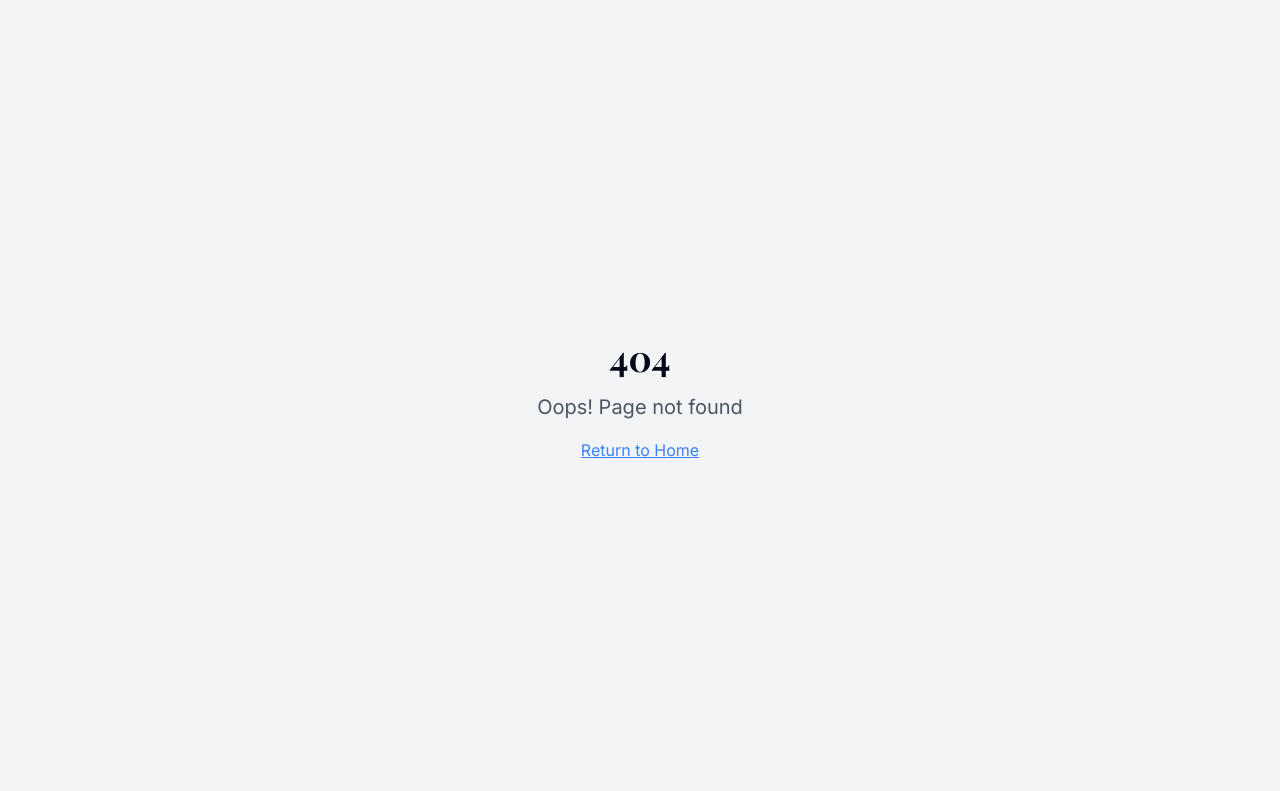
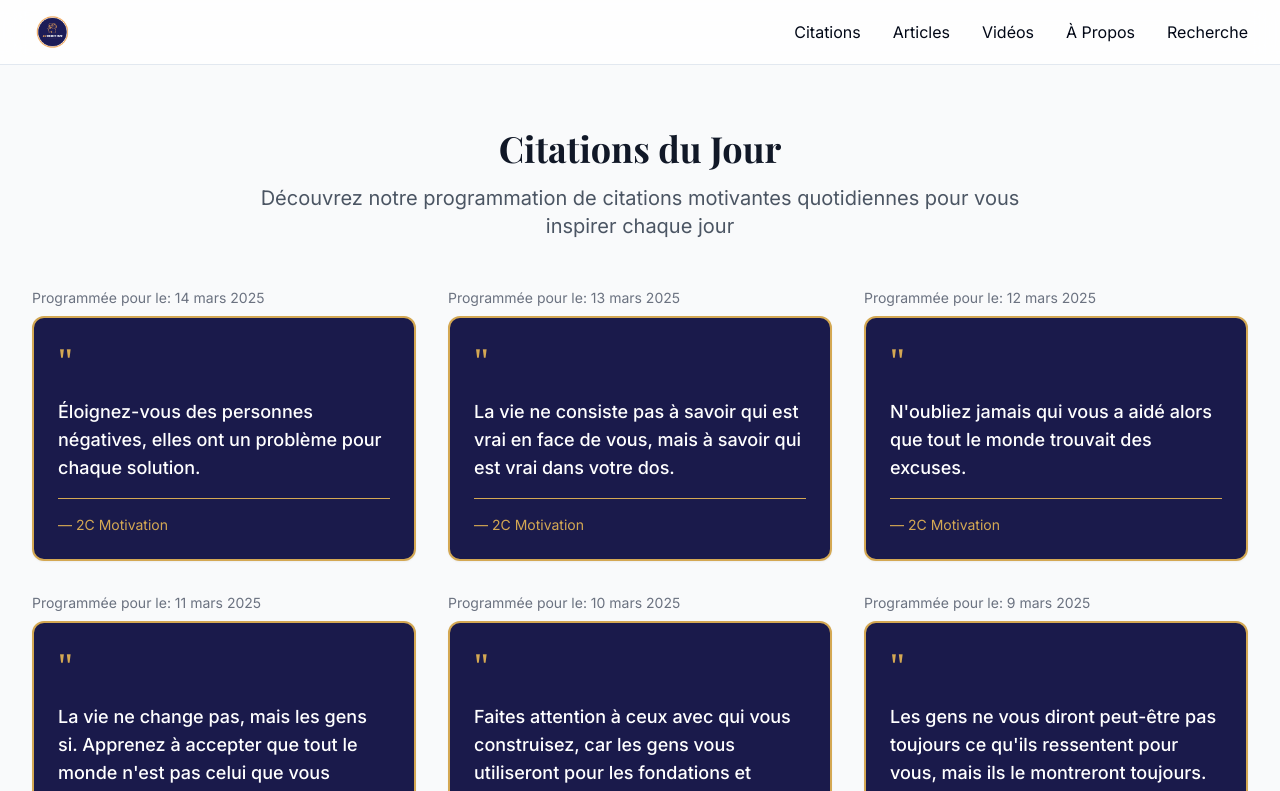
Before and after one commit to Daruine/2cmotivation, a React (Vite) app: page /citations-du-jour in a window 1280 px wide. Before the commit this address had no page. Shown: the top 791 px of the page. Built offline with nearby package versions, Linux system fonts and the light colour scheme.

Commit message:
Add daily quote publication
Adds a subcategory for daily quotes and schedules a daily quote publication on the homepage.

```diff
--- a/src/App.tsx
+++ b/src/App.tsx
@@ -1,3 +1,4 @@
+
 import { Toaster } from "@/components/ui/toaster";
 import { Toaster as Sonner } from "@/components/ui/sonner";
 import { TooltipProvider } from "@/components/ui/tooltip";
@@ -5,6 +6,7 @@ import { QueryClient, QueryClientProvider } from "@tanstack/react-query";
 import { BrowserRouter, Routes, Route } from "react-router-dom";
 import Index from "./pages/Index";
 import NotFound from "./pages/NotFound";
+import CitationsDuJour from "./pages/CitationsDuJour";
 
 const queryClient = new QueryClient();
 
@@ -16,6 +18,7 @@ const App = () => (
       <BrowserRouter>
         <Routes>
           <Route path="/" element={<Index />} />
+          <Route path="/citations-du-jour" element={<CitationsDuJour />} />
           {/* ADD ALL CUSTOM ROUTES ABOVE THE CATCH-ALL "*" ROUTE */}
           <Route path="*" element={<NotFound />} />
         </Routes>
--- a/src/components/QuoteOfTheDay.tsx
+++ b/src/components/QuoteOfTheDay.tsx
@@ -1,6 +1,8 @@
 
 import { Card } from "@/components/ui/card";
 import { useState, useEffect } from "react";
+import { getQuoteOfTheDay } from "@/utils/dailyQuotes";
+import { useToast } from "@/components/ui/use-toast";
 
 export const QuoteOfTheDay = () => {
   const [todayQuote, setTodayQuote] = useState({
@@ -11,10 +13,21 @@ Les petits détails font les grandes histoires d'amour.
 Apprenez à voir votre partenaire, à écouter, à apprécier ces petits riens qui créent l'intimité. Ne laissez jamais la routine éteindre l'amour.`,
     author: "Histoire d'Amour et de Regrets"
   });
+  const { toast } = useToast();
 
   useEffect(() => {
-    // La logique pour récupérer une citation aléatoire sera ajoutée plus tard
-  }, []);
+    try {
+      const quote = getQuoteOfTheDay();
+      setTodayQuote(quote);
+    } catch (error) {
+      console.error("Erreur lors du chargement de la citation du jour:", error);
+      toast({
+        title: "Erreur",
+        description: "Impossible de charger la citation du jour",
+        variant: "destructive",
+      });
+    }
+  }, [toast]);
 
   return (
     <section className="py-16 px-4 sm:px-6 lg:px-8 bg-gradient-to-r from-blue-900 to-indigo-900">
@@ -32,7 +45,7 @@ Apprenez à voir votre partenaire, à écouter, à apprécier ces petits riens q
           </div>
         </Card>
         <p className="mt-6 text-white/80 text-sm">
-          Une histoire qui nous rappelle l'importance des petits gestes quotidiens dans l'amour.
+          Une nouvelle citation motivante chaque jour pour vous inspirer.
         </p>
       </div>
     </section>
--- /dev/null
+++ b/src/pages/CitationsDuJour.tsx
@@ -0,0 +1,65 @@
+
+import { useState, useEffect } from "react";
+import { Navbar } from "@/components/Navbar";
+import { Newsletter } from "@/components/Newsletter";
+import { dailyQuotes } from "@/utils/dailyQuotes";
+import { QuoteCard } from "@/components/QuoteCard";
+import { useToast } from "@/components/ui/use-toast";
+
+const CitationsDuJour = () => {
+  const [quotes, setQuotes] = useState(dailyQuotes);
+  const { toast } = useToast();
+
+  useEffect(() => {
+    // Trier les citations par date (la plus récente en premier)
+    try {
+      const sortedQuotes = [...dailyQuotes].sort((a, b) => {
+        return new Date(b.date).getTime() - new Date(a.date).getTime();
+      });
+      setQuotes(sortedQuotes);
+    } catch (error) {
+      console.error("Erreur lors du tri des citations:", error);
+      toast({
+        title: "Erreur",
+        description: "Impossible de charger les citations programmées",
+        variant: "destructive",
+      });
+    }
+  }, [toast]);
+
+  return (
+    <div className="min-h-screen bg-gray-50">
+      <Navbar />
+
+      <main className="pt-32 pb-16">
+        <section className="max-w-7xl mx-auto px-4 sm:px-6 lg:px-8">
+          <div className="text-center mb-12">
+            <h1 className="text-4xl font-bold text-gray-900 mb-4">Citations du Jour</h1>
+            <p className="text-xl text-gray-600 max-w-3xl mx-auto">
+              Découvrez notre programmation de citations motivantes quotidiennes pour vous inspirer chaque jour
+            </p>
+          </div>
+
+          <div className="grid grid-cols-1 md:grid-cols-2 lg:grid-cols-3 gap-8 mt-12">
+            {quotes.map((quote, index) => (
+              <div key={index} className="flex flex-col">
+                <div className="text-sm text-gray-500 mb-2">
+                  Programmée pour le: {new Date(quote.date).toLocaleDateString('fr-FR', {
+                    year: 'numeric',
+                    month: 'long',
+                    day: 'numeric'
+                  })}
+                </div>
+                <QuoteCard quote={quote.quote} author={quote.author} />
+              </div>
+            ))}
+          </div>
+        </section>
+      </main>
+
+      <Newsletter />
+    </div>
+  );
+};
+
+export default CitationsDuJour;
--- /dev/null
+++ b/src/utils/dailyQuotes.ts
@@ -0,0 +1,74 @@
+
+// Collection de citations pour affichage quotidien
+export const dailyQuotes = [
+  {
+    quote: "Ce ne sont ni la maison, ni la voiture, ni l'argent qui construisent un couple. Ce sont les gestes quotidiens.\n\nLes petits détails font les grandes histoires d'amour.\n\nApprenez à voir votre partenaire, à écouter, à apprécier ces petits riens qui créent l'intimité. Ne laissez jamais la routine éteindre l'amour.",
+    author: "Histoire d'Amour et de Regrets",
+    date: "2025-03-05"
+  },
+  {
+    quote: "Ne soyez pas trop honnête dans ce monde, car les arbres droits sont toujours les premiers à être abattus.",
+    author: "2C Motivation",
+    date: "2025-03-06"
+  },
+  {
+    quote: "Tout le monde ne mérite pas de connaître le vrai vous. Laissez-les critiquer celui qu'ils croient que vous êtes.",
+    author: "2C Motivation",
+    date: "2025-03-07"
+  },
+  {
+    quote: "Entourez-vous des gens qui font ressortir le meilleur de vous-même, et non le stress.",
+    author: "2C Motivation",
+    date: "2025-03-08"
+  },
+  {
+    quote: "Les gens ne vous diront peut-être pas toujours ce qu'ils ressentent pour vous, mais ils le montreront toujours. Soyez attentif !",
+    author: "2C Motivation",
+    date: "2025-03-09"
+  },
+  {
+    quote: "Faites attention à ceux avec qui vous construisez, car les gens vous utiliseront pour les fondations et finiront la structure avec quelqu'un d'autre.",
+    author: "2C Motivation",
+    date: "2025-03-10"
+  },
+  {
+    quote: "La vie ne change pas, mais les gens si. Apprenez à accepter que tout le monde n'est pas celui que vous pensiez connaître.",
+    author: "2C Motivation",
+    date: "2025-03-11"
+  },
+  {
+    quote: "N'oubliez jamais qui vous a aidé alors que tout le monde trouvait des excuses.",
+    author: "2C Motivation",
+    date: "2025-03-12"
+  },
+  {
+    quote: "La vie ne consiste pas à savoir qui est vrai en face de vous, mais à savoir qui est vrai dans votre dos.",
+    author: "2C Motivation",
+    date: "2025-03-13"
+  },
+  {
+    quote: "Éloignez-vous des personnes négatives, elles ont un problème pour chaque solution.",
+    author: "2C Motivation",
+    date: "2025-03-14"
+  }
+];
+
+/**
+ * Retourne la citation du jour selon la date actuelle
+ */
+export const getQuoteOfTheDay = () => {
+  const today = new Date();
+  const formattedDate = `${today.getFullYear()}-${String(today.getMonth() + 1).padStart(2, '0')}-${String(today.getDate()).padStart(2, '0')}`;
+
+  // Recherche d'une citation pour la date exacte
+  const quoteForToday = dailyQuotes.find(quote => quote.date === formattedDate);
+
+  if (quoteForToday) {
+    return quoteForToday;
+  }
+
+  // Si aucune citation n'est programmée pour aujourd'hui, utiliser un index basé sur le jour du mois
+  const dayOfMonth = today.getDate();
+  const index = dayOfMonth % dailyQuotes.length;
+  return dailyQuotes[index];
+};
```
